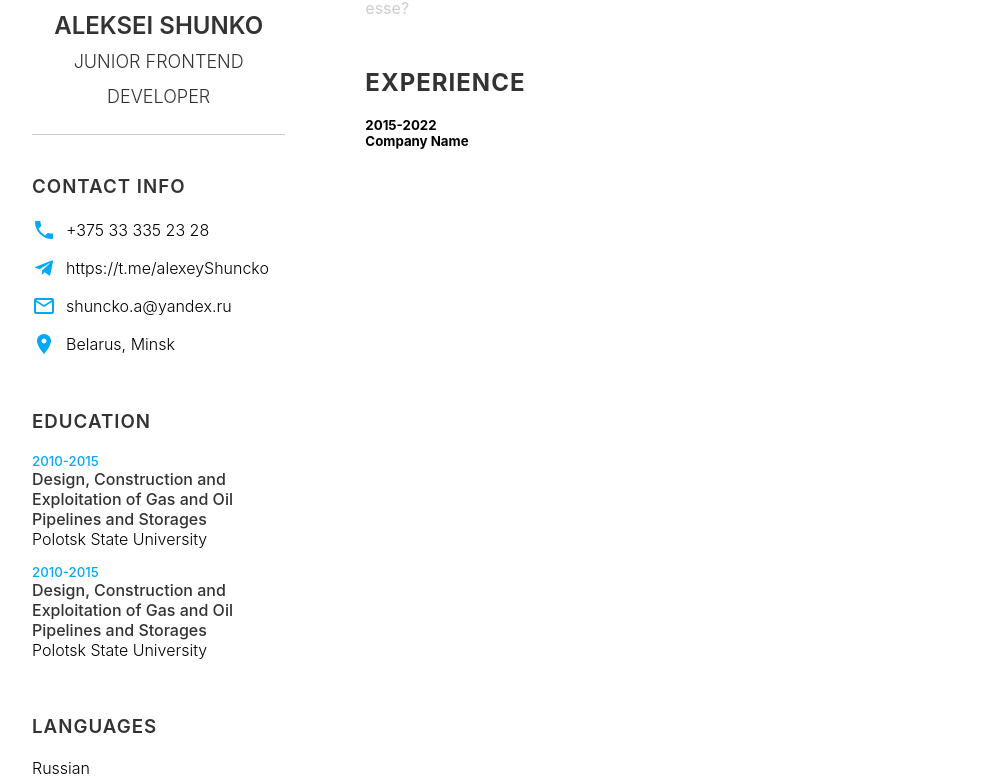
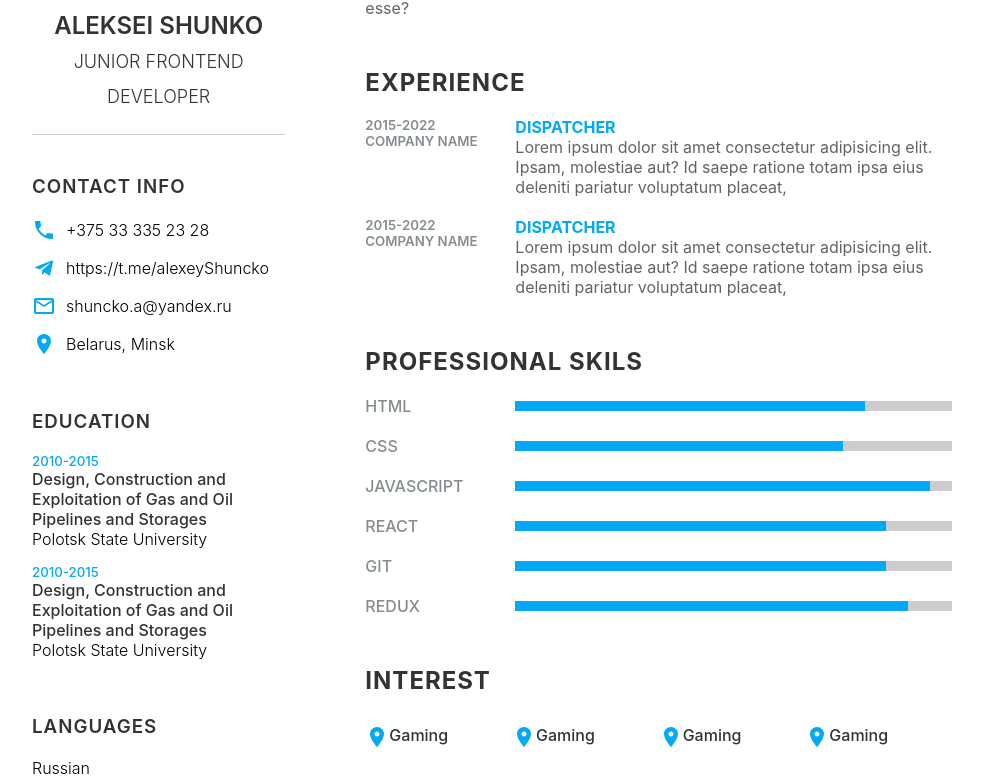
Before and after one commit to alexeyShuncko/resume, a React (Create React App) app: page / in a window 1280 px wide. Shown: the part 301-1080 px from the top of the page, without its empty margins (148-1131 px from the left). Built offline with nearby package versions, Linux system fonts and the light colour scheme.

Commit message:
правая часть

```diff
--- a/src/App.css
+++ b/src/App.css
@@ -3,6 +3,7 @@
    --primaryColor: #333;
    --secondColor: #03a9f4;
    --progresColor: #ccc;
+   --paragrafColor: #646363;
 
  }
 
@@ -12,6 +13,7 @@
    padding: 0;
    box-sizing: border-box;
  }
+
  ul li {
    list-style: none;
  }
@@ -77,6 +79,7 @@ ul li {
    color: var(--primaryColor);
    line-height: 1.4em;
  }
+
  .profileText h2 span {
    font-size: 0.75em;
    font-weight: 300;
@@ -93,17 +96,19 @@ ul li {
    margin-bottom: 20px;
    font-weight: 600;
  }
- .contactInfo ul li{
+
+ .contactInfo ul li {
    margin: 10px 0;
    cursor: pointer;
  }
 
- .contactInfo ul li .icon{
+ .contactInfo ul li .icon {
    display: inline-block;
    vertical-align: middle;
    margin-right: 10px;
    color: var(--secondColor)
  }
+
  .contactInfo ul li span {
    font-weight: 300;
  }
@@ -116,24 +121,27 @@ ul li {
    color: var(--secondColor);
    font-weight: 500;
  }
+
  .contactInfo.education h4:nth-child(2) {
    color: var(--primaryColor);
    font-weight: 500;
  }
+
  .contactInfo.education h4 {
    font-weight: 300;
  }
 
 
- .contactInfo.language .percent{
+ .contactInfo.language .percent {
    position: relative;
    display: block;
    height: 6px;
    width: 100%;
-background:  var(--progresColor);
+   background: var(--progresColor);
    margin-top: 5px;
  }
- .contactInfo.language .percent div{
+
+ .contactInfo.language .percent div {
    position: absolute;
    top: 0;
    left: 0;
@@ -149,11 +157,12 @@ margin-top: 5px;
  .about {
    margin-bottom: 50px;
  }
+
  .about:last-child {
    margin-bottom: 0px;
  }
 
- .about .title2{
+ .about .title2 {
    color: var(--primaryColor);
    letter-spacing: 1px;
    text-transform: uppercase;
@@ -161,5 +170,76 @@ margin-bottom: 20px;
  }
 
  p {
-  color: #ccc;
+   color: var(--paragrafColor);
  }
+
+
+ .about .box {
+   display: flex;
+   margin: 20px 0;
+ }
+
+ .about .box .years_company {
+   min-width: 150px;
+ }
+
+ .about .box .years_company h5 {
+   font-weight: 600;
+   text-transform: uppercase;
+   color: #848c90;
+ }
+
+
+ .about .box .text h4 {
+   text-transform: uppercase;
+   color: var(--secondColor);
+   font-size: 16px;
+ }
+
+
+ .skills .box {
+   display: grid;
+   width: 100%;
+   justify-content: center;
+   align-items: center;
+   grid-template-columns: 150px 1fr;
+ }
+
+ .skills .box h4 {
+  text-transform: uppercase;
+  color: #848c90;
+  font-weight: 500;
+ }
+
+ .skills .box .percent {
+   position: relative;
+   background: var(--progresColor);
+   height: 10px;
+ }
+
+ .skills .box .percent div {
+   position: absolute;
+   top: 0;
+   left: 0;
+   height: 100%;
+   background: var(--secondColor);
+ }
+
+
+ .about.interest ul {
+  display: grid;
+ grid-template-columns: repeat(4, 1fr);
+ }
+
+
+ .about.interest ul li {
+  color: var(--primaryColor);
+  font-weight: 500;
+  margin: 10px 0;
+ }
+
+ .about.interest ul li .icon{
+  display: inline-block;
+   vertical-align: middle;
+  color: var(--secondColor);
+ }
--- a/src/App.js
+++ b/src/App.js
@@ -14,9 +14,9 @@ function App() {
       <div className='leftSection'>
         <div className='profileText'>
           <div className='imgBx'>
-            <img src={photo}  alt='My_photo' />
+            <img src={photo} alt='My_photo' />
           </div>
-          <h2>Aleksei Shunko<br/><span>Junior Frontend Developer</span></h2>
+          <h2>Aleksei Shunko<br /><span>Junior Frontend Developer</span></h2>
         </div>
         <div className='contactInfo'>
           <h3 className='title'>Contact Info</h3>
@@ -62,13 +62,13 @@ function App() {
             <li>
               <span className='text'>Russian</span>
               <span className='percent'>
-                <div style={{width: '95%'}}></div>
+                <div style={{ width: '95%' }}></div>
               </span>
             </li>
             <li>
               <span className='text'>English</span>
               <span className='percent'>
-                  <div style={{width: '35%'}}></div>
+                <div style={{ width: '35%' }}></div>
               </span>
             </li>
           </ul>
@@ -79,7 +79,7 @@ function App() {
           <h2 className='title2'>Profile</h2>
           <p> Lorem ipsum dolor sit amet consectetur adipisicing elit. Ipsam,
             molestiae aut? Id saepe ratione totam ipsa eius deleniti pariatur voluptatum placeat,
-            exercitationem corporis sint soluta repudiandae, fugiat perspiciatis! Quam, esse?</p><br/>
+            exercitationem corporis sint soluta repudiandae, fugiat perspiciatis! Quam, esse?</p><br />
           <p> Lorem ipsum dolor sit amet consectetur adipisicing elit. Ipsam,
             molestiae aut? Id saepe ratione totam ipsa eius deleniti pariatur voluptatum placeat,
             exercitationem corporis sint soluta repudiandae, fugiat perspiciatis! Quam, esse?</p>
@@ -91,7 +91,78 @@ function App() {
               <h5>2015-2022</h5>
               <h5>Company Name</h5>
             </div>
+            <div className='text'>
+              <h4>Dispatcher</h4>
+              <p>
+                Lorem ipsum dolor sit amet consectetur adipisicing elit. Ipsam,
+                molestiae aut? Id saepe ratione totam ipsa eius deleniti pariatur voluptatum placeat,
+              </p>
             </div>
+          </div>
+          <div className='box'>
+            <div className='years_company'>
+              <h5>2015-2022</h5>
+              <h5>Company Name</h5>
+            </div>
+            <div className='text'>
+              <h4>Dispatcher</h4>
+              <p>
+                Lorem ipsum dolor sit amet consectetur adipisicing elit. Ipsam,
+                molestiae aut? Id saepe ratione totam ipsa eius deleniti pariatur voluptatum placeat,
+              </p>
+            </div>
+          </div>
+        </div>
+
+        <div className='about skills'>
+          <h2 className='title2'>Professional Skils</h2>
+          <div className='box'>
+            <h4>HTML</h4>
+            <div className='percent'>
+              <div style={{ width: '80%' }}></div>
+            </div>
+          </div>
+          <div className='box'>
+            <h4>CSS</h4>
+            <div className='percent'>
+              <div style={{ width: '75%' }}></div>
+            </div>
+          </div>
+          <div className='box'>
+            <h4>JavaScript</h4>
+            <div className='percent'>
+              <div style={{ width: '95%' }}></div>
+            </div>
+          </div>
+          <div className='box'>
+            <h4>React</h4>
+            <div className='percent'>
+              <div style={{ width: '85%' }}></div>
+            </div>
+          </div>
+          <div className='box'>
+            <h4>Git</h4>
+            <div className='percent'>
+              <div style={{ width: '85%' }}></div>
+            </div>
+          </div>
+           <div className='box'>
+            <h4>Redux</h4>
+            <div className='percent'>
+              <div style={{ width: '90%' }}></div>
+            </div>
+          </div>
+        </div>
+
+
+        <div className='about interest'>
+          <h2 className='title2'>Interest</h2>
+          <ul>
+            <li><LocationOnIcon className='icon'/>Gaming</li>
+            <li><LocationOnIcon className='icon'/>Gaming</li>
+            <li><LocationOnIcon className='icon'/>Gaming</li>
+            <li><LocationOnIcon className='icon'/>Gaming</li>
+          </ul>
           </div>
       </div>
 
```
Lines whose indentation alone changed are shown as unchanged.
